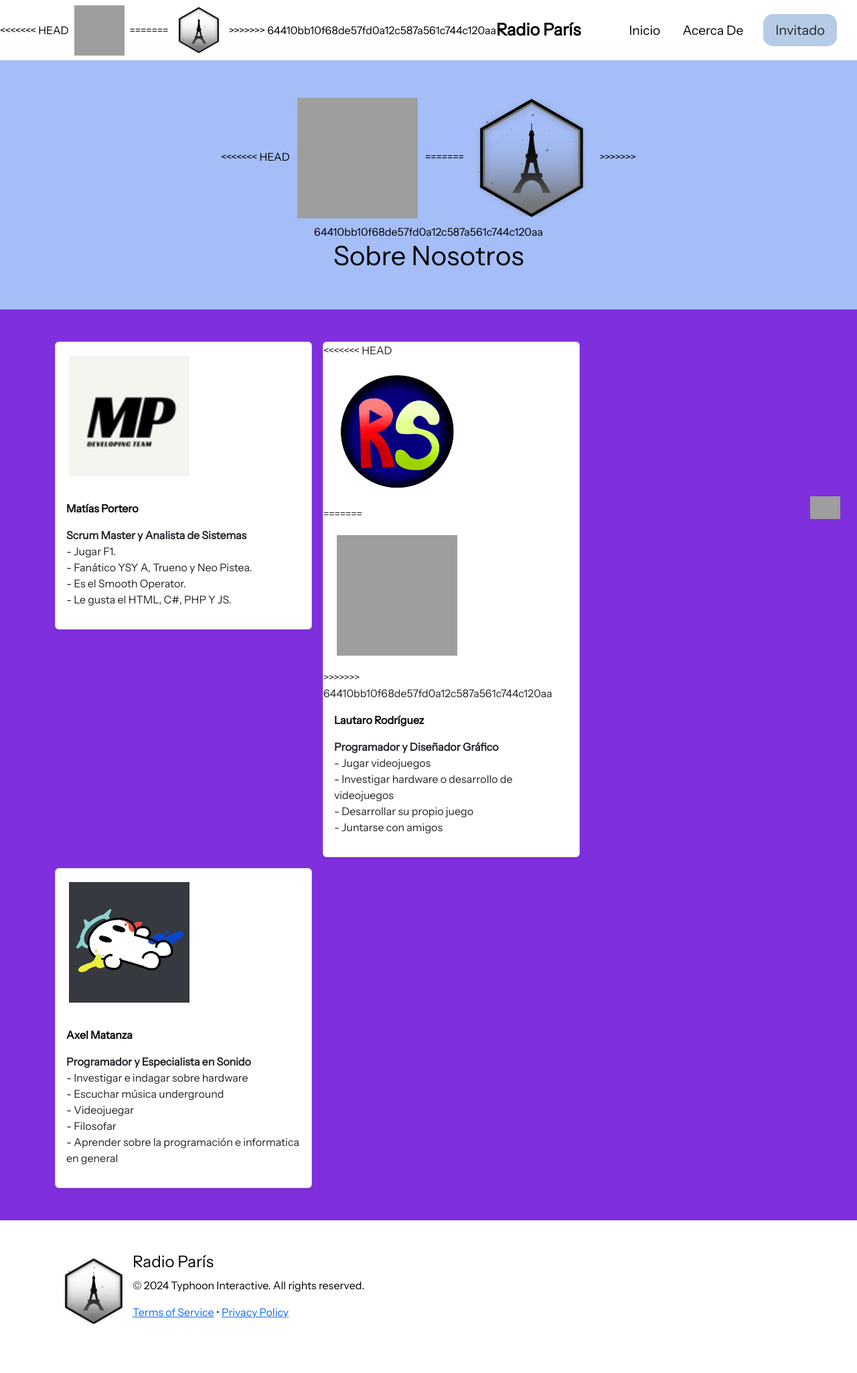
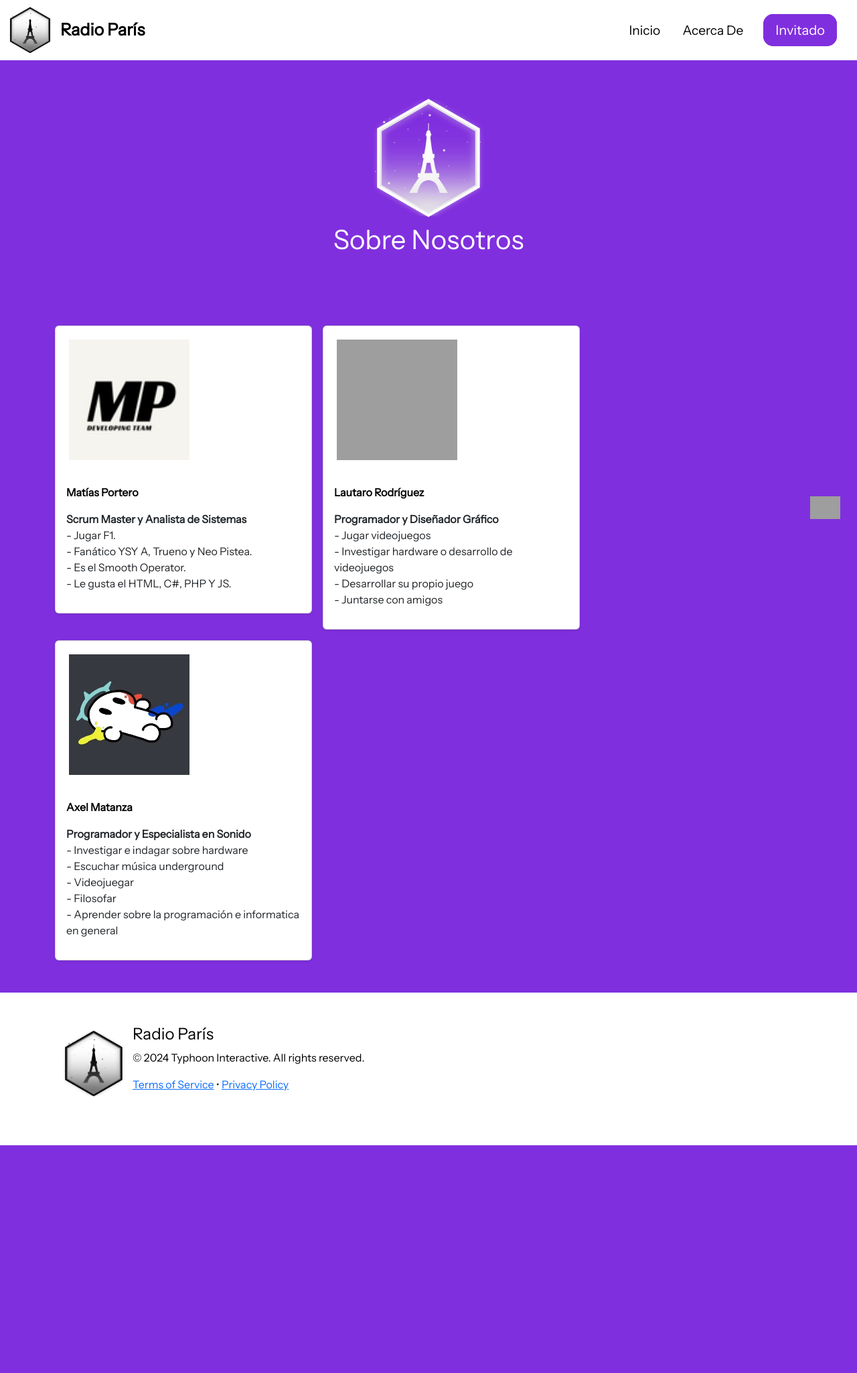
Before and after one commit to Maty-Portero/Projectile-2113, a PHP site: page /sobre_nosotros_log.php in a window 1280 px wide. Shown: the whole page at 67% size. After the commit the page ends 1710 px from the top, so only its background shows below. Run offline with PHP 8.4, Linux system fonts and the light colour scheme; some libraries are stand-ins or nearby versions; grey boxes are pictures that could not be loaded.

Commit message:
termino la base de datos y cambié todos los colores de la pag

```diff
--- a/Web/home.php
+++ b/Web/home.php
@@ -8,11 +8,7 @@
 <body>
     <header>
         <div class="logo">
-<<<<<<< HEAD
-            <img style="height: 75px; width: 75px; margin: 8px" src="fts/empresa_sin_fondo.png">
-=======
             <img src="fts/logo_claro_negro.png" style="height: 80px; width: 80px; padding: 5px; margin: 5px;">
->>>>>>> 64410bb10f68de57fd0a12c587a561c744c120aa
             <strong style="font-size: 25px;">Radio París</strong>
         </div>
         <div class="header-right">
@@ -29,7 +25,7 @@
         <section class="py-5 text-center inicio">
             <div>
                 <div class="col-lg-6 col-md-8 mx-auto informa">
-                    <img style="height: 180px; width: 180px; margin: 10px" src="fts/logo_claro_negro.png">
+                    <img style="height: 180px; width: 180px; margin: 10px" src="fts/logo_oscuro_blanco.png">
                     <h1 class="fw-light">Radio París</h1>
                     <h3 class="fw-light">¿Qué somos?</h3>
                     <p style="color: #ffffff; font-size: 20px">Radio Paris es un subgrupo de la casa desarrolladora "Typhoon Interactive" conformada por Matias Portero, Lautaro Rodriguez y Axel Matanza la cual tiene como objetivo el desarrollo de videojuegos de estilo Arcade, mientras que a su vez aprenden de programacion en equipo.
--- a/Web/includes/header.php
+++ b/Web/includes/header.php
@@ -5,7 +5,7 @@
 <meta name="author" content="Mark Otto, Jacob Thornton, and Bootstrap contributors">
 <meta name="generator" content="Hugo 0.112.5">
 
-<link rel="icon" type="image/x-icon" href="fts/logo_claro_negro.png">
+<link rel="icon" type="image/x-icon" href="fts/logo_oscuro_blanco.png">
 <title>Radio París</title>
 
 <link href="https://cdn.jsdelivr.net/npm/bootstrap@5.3.2/dist/css/bootstrap.min.css" rel="stylesheet" integrity="sha384-T3c6CoIi6uLrA9TneNEoa7RxnatzjcDSCmG1MXxSR1GAsXEV/Dwwykc2MPK8M2HN" crossorigin="anonymous">
--- a/Web/includes/style-home.php
+++ b/Web/includes/style-home.php
@@ -104,7 +104,7 @@
         background-color: #802fde;
         color: #ffffff;
         padding: 10px 16px ;
-        border: 2px solid #B6CBE5;
+        border: 2px solid #802fde;
         border-radius: 15px;
     }
 
--- a/Web/includes/style-sobre-nosotros.php
+++ b/Web/includes/style-sobre-nosotros.php
@@ -100,10 +100,15 @@
     }
 
     #nombreUsuario {
-        background-color: #B6CBE5;
+        background-color: #802fde;
+        color: #ffffff;
         padding: 10px 16px;
-        border: 2px solid #B6CBE5;
+        border: 2px solid #802fde;
         border-radius: 15px;
+    }
+
+    h1{
+        color: #ffffff;
     }
 
     #opcionesUsuario {
--- a/Web/login_register/index.php
+++ b/Web/login_register/index.php
@@ -10,6 +10,7 @@ if(isset($_SESSION['usuario'])){
 <html lang="en">
 
 <head>
+    <link rel="icon" type="image/x-icon" href="fts/logo_oscuro_blanco.png">
     <meta charset="UTF-8">
     <meta name="viewport" content="width=device-width, initial-scale=1.0">
     <title>Login y Register</title>
@@ -17,7 +18,7 @@ if(isset($_SESSION['usuario'])){
     <link href="">
 
 
-    <link rel="stylesheet" href="css/estilos.css">
+    <link rel="stylesheet" href="CSS/estilos.css">
 </head>
 
 <body>
--- a/Web/sobre_nosotros_log.php
+++ b/Web/sobre_nosotros_log.php
@@ -20,11 +20,7 @@ if (isset($_SESSION['usuario'])) {
 <body>
     <header>
         <div class="logo">
-<<<<<<< HEAD
-            <img style="height: 75px; width: 75px; margin: 8px" src="fts/empresa_sin_fondo.png">
-=======
             <img src="fts/logo_claro_negro.png" style="height: 80px; width: 80px; padding: 5px; margin: 5px;">
->>>>>>> 64410bb10f68de57fd0a12c587a561c744c120aa
             <strong style="font-size: 25px;">Radio París</strong>
         </div>
         <div class="header-right">
@@ -41,14 +37,10 @@ if (isset($_SESSION['usuario'])) {
         </div>
     </header>
     <main>
-        <section class="py-5 text-center inicio">
+        <section class="py-5 text-center inicio" style="background-color: #802fde;">
             <div>
                 <div class="col-lg-6 col-md-8 mx-auto informa">
-<<<<<<< HEAD
-                    <img style="height: 180px; width: 180px; margin: 8px" src="fts/empresa_sin_fondo.png">
-=======
-                    <img style="height: 180px; width: 180px; margin: 8px" src="fts/logo_claro_negro.png">
->>>>>>> 64410bb10f68de57fd0a12c587a561c744c120aa
+                    <img style="height: 180px; width: 180px; margin: 8px" src="fts/logo_oscuro_blanco.png">
                     <h1 class="fw-light">Sobre Nosotros</h1>
                 </div>
             </div>
@@ -77,11 +69,7 @@ if (isset($_SESSION['usuario'])) {
                     </div>
                     <div class="col" style="width: 400px;">
                         <div class="card shadow-sm">
-<<<<<<< HEAD
-                            <img style="height: 200px; width: 200px; margin-bottom: 20px; padding-left: 20px; padding-top: 20px;" src="fts/rs.png">
-=======
                             <img style="height: 200px; width: 200px; margin-bottom: 20px; padding-left: 20px; padding-top: 20px;" src="fts/rodra.png">
->>>>>>> 64410bb10f68de57fd0a12c587a561c744c120aa
                             <div class="card-body">
                                 <p class="card-text" style="color: black;"><b>Lautaro Rodríguez</b></p>
                                 <div class="d-flex justify-content-between align-items-center">
```
Also changed, not shown: Web/acerca_de.php (+18 -6 lines), Web/home_log.php (+1 -9 lines), Web/login_register/CSS/estilos.css (+5 -5 lines), Web/sobre_nosotros.php (+2 -14 lines).
